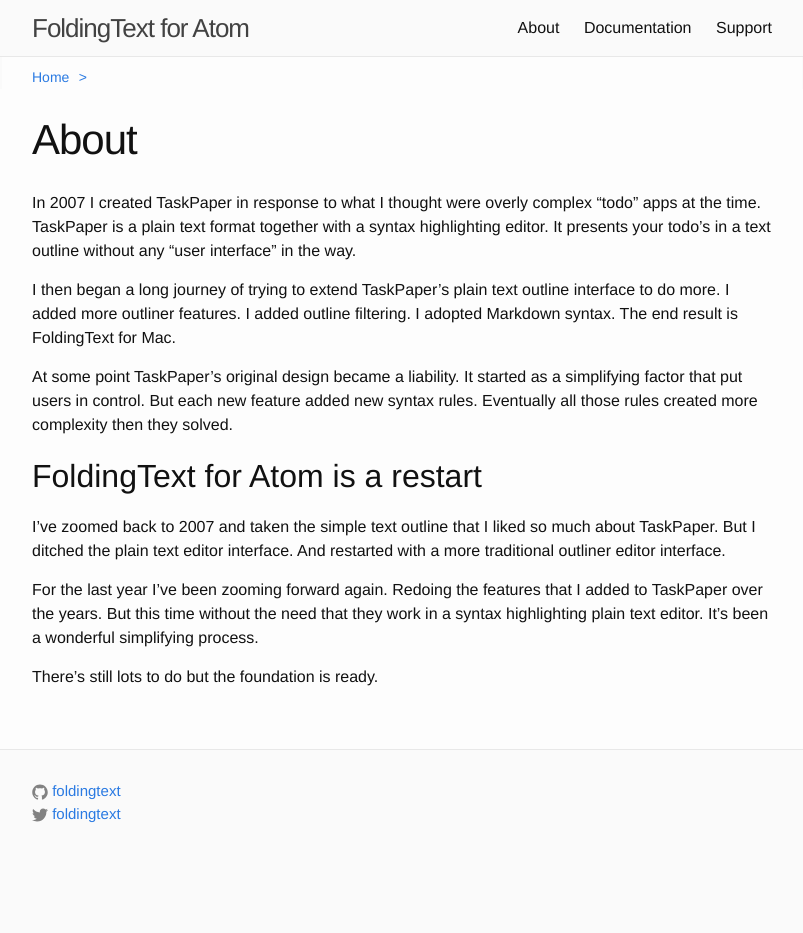
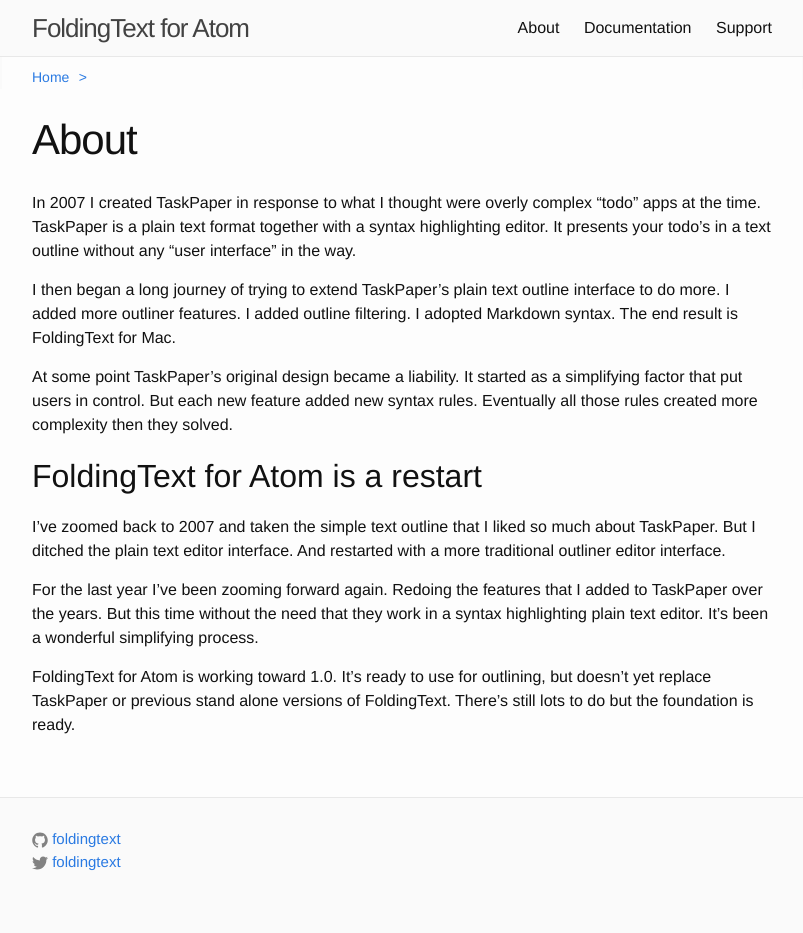
Before and after one commit to jessegrosjean/foldingtext-for-atom, a Jekyll site: the page built from about/index.md, in a window 1280 px wide. Shown: the whole page, without its empty margins (238-1041 px from the left). Built offline with Jekyll 4.4.1, drawn with Linux system fonts in a browser that asks for light colours; before the commit the page ends 900 px from its top, so only the background shows below that.

Commit message:
Update about page

```diff
--- a/about/index.md
+++ b/about/index.md
@@ -15,4 +15,4 @@
 
 For the last year I've been zooming forward again. Redoing the features that I added to TaskPaper over the years. But this time without the need that they work in a syntax highlighting plain text editor. It's been a wonderful simplifying process.
 
-There's still lots to do but the foundation is ready.
+FoldingText for Atom is working toward 1.0. It's ready to use for outlining, but doesn't yet replace TaskPaper or previous stand alone versions of FoldingText. There's still lots to do but the foundation is ready.
```
Also changed, not shown: 1 other file.
